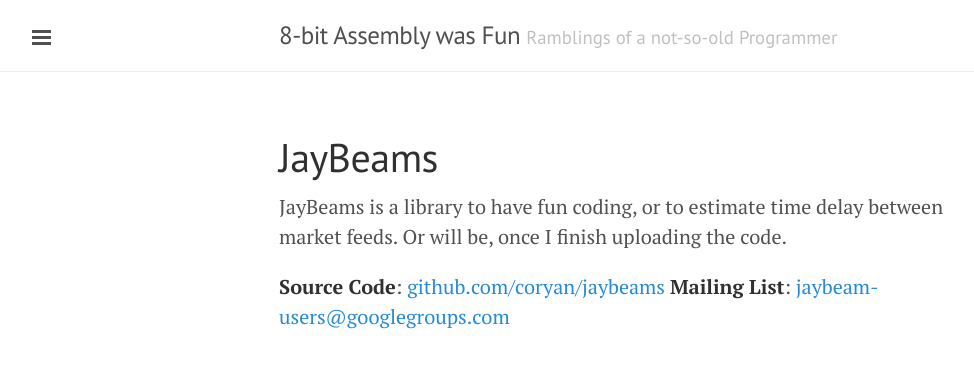
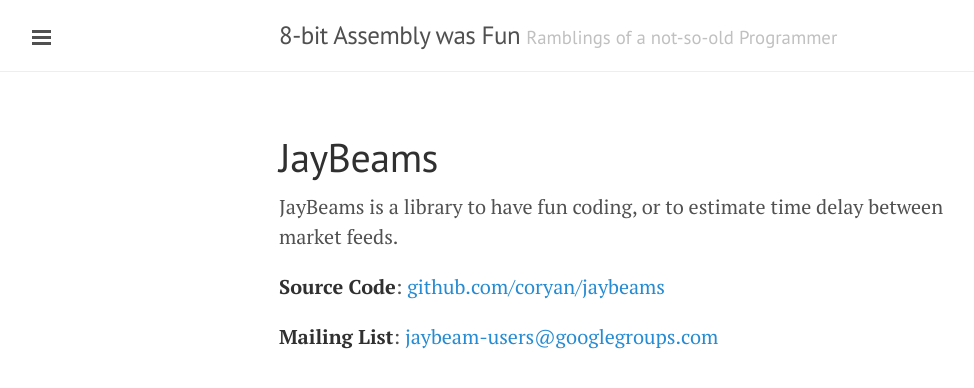
Before and after one commit to coryan/coryan.github.io, a Jekyll site: the page built from JayBeams.md, in a window 1280 px wide. Shown: the top 388 px of the page, without its empty margins (1-975 px from the left). Built offline with Jekyll 4.4.1, drawn with Linux system fonts in a browser that asks for light colours.

Commit message:
Update JayBeams description.

```diff
--- a/JayBeams.md
+++ b/JayBeams.md
@@ -4,7 +4,8 @@
 ---
 
 JayBeams is a library to have fun coding, or to estimate time delay
-between market feeds.  Or will be, once I finish uploading the code.
+between market feeds.
 
 **Source Code**: [github.com/coryan/jaybeams](http://github.com/coryan/jaybeams)
+
 **Mailing List**: [jaybeam-users@googlegroups.com](mailto:jaybeam-users@googlegroups.com)
```
